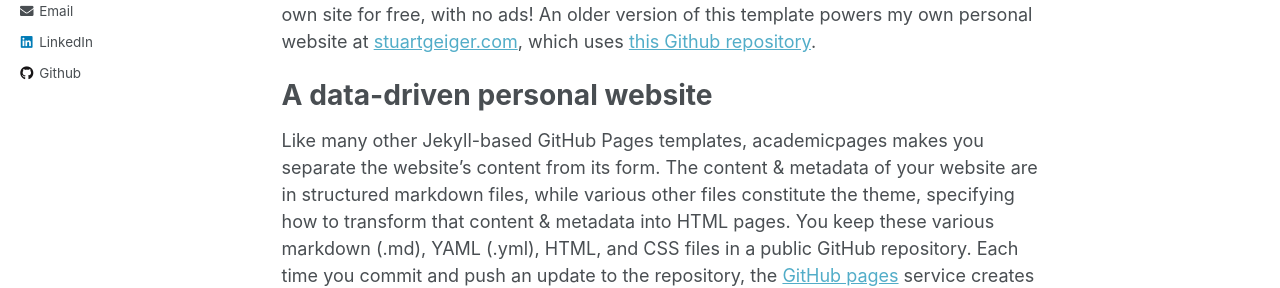
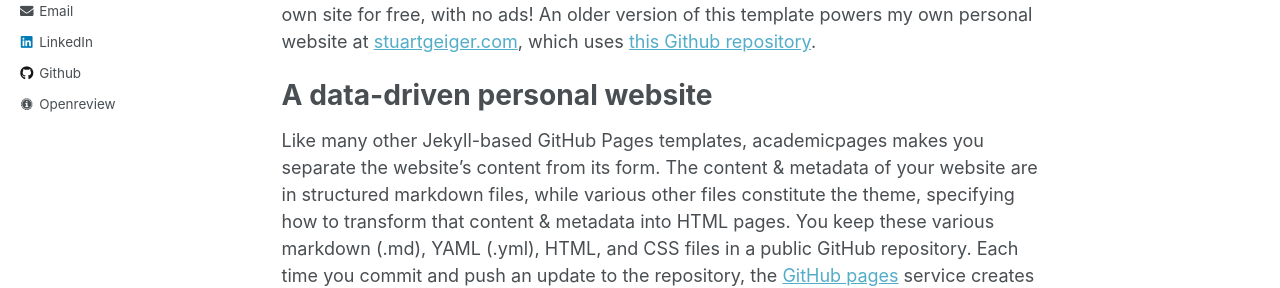
Before and after one commit to WhenWen/WhenWen.github.io, a Jekyll site: the page built from _pages/about.md, in a window 1280 px wide. Shown: the part 403-691 px from the top of the page. Built offline with Jekyll 4.4.1, drawn with Linux system fonts in a browser that asks for light colours; some web fonts are replaced.

Commit message:
basic info

```diff
--- a/_config.yml
+++ b/_config.yml
@@ -96,13 +96,13 @@
   flickr           :
   facebook         :
   foursquare       :
-  github           : "https://github.com/WhenWen"
+  github           : "WhenWen"
   google_plus      :
   keybase          :
   instagram        :
   impactstory      :
   lastfm           :
-  linkedin         : "https://www.linkedin.com/in/wen-kaiyue-a3a336192/"
+  linkedin         : "wen-kaiyue-a3a336192/"
   orcid            :
   pinterest        :
   soundcloud       :
@@ -115,7 +115,7 @@
   xing             :
   youtube          :
   wikipedia        :
-  zhihu            : "https://www.zhihu.com/people/wen-kai-yue-92"
+  zhihu            : "people/wen-kai-yue-92"
   openreview       : "https://openreview.net/profile?id=~Kaiyue_Wen1"
 
 
--- a/_includes/author-profile.html
+++ b/_includes/author-profile.html
@@ -115,8 +115,14 @@
       {% if author.impactstory %}
         <li><a href="{{ author.impactstory }}"><i class="ai ai-impactstory ai-fw"></i> Impactstory</a></li>
       {% endif %}
+      {% if author.openreview %}
+      <li><a href="{{ author.openreview }}"><i class="ai ai-impactstory ai-fw"></i> Openreview</a></li>
+      {% endif %}
       {% if author.wikipedia %}
         <li><a href="https://en.wikipedia.org/wiki/User:{{ author.wikipedia }}"><i class="fab fa-fw fa-wikipedia-w" aria-hidden="true"></i> Wikipedia</a></li>
+      {% if author.zhihu %}
+        <li><a href="https://zhihu.com/{{ author.zhihu }}"><i class="fab fa-fw fa-dribbble-square" aria-hidden="true"></i> Zhihu</a></li>
+      {% endif %}
 {% endif %}
     </ul>
   </div>
```
